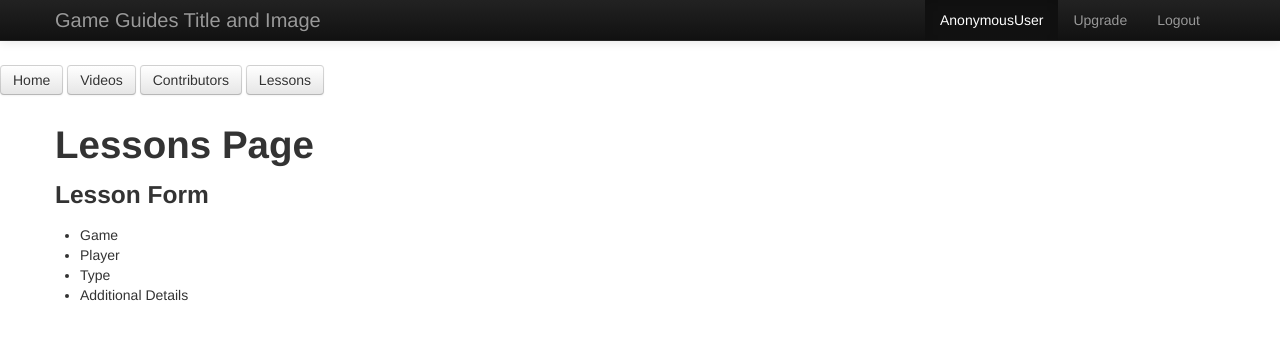
After one commit to frsilent/gameguides, a Django app: page /lessons/ in a window 1280 px wide. The commit adds this page. Shown: the top 340 px of the page. Run offline with Django 3.2, Linux system fonts and the light colour scheme.

Commit message:
Added Lessons app & appropriate URLs to submenu

```diff
--- a/game_guides/game_guides/urls.py
+++ b/game_guides/game_guides/urls.py
@@ -13,6 +13,7 @@ urlpatterns = patterns('',
     url(r'^accounts/', include('accounts.urls')),
     url(r'^contributors/', include('contributors.urls')),
     url(r'^guides/', include('guides.urls')),
+    url(r'^lessons/', include('lessons.urls')),
 
 
     # url(r'^admin/doc/', include('django.contrib.admindocs.urls')),
--- /dev/null
+++ b/game_guides/lessons/urls.py
@@ -0,0 +1,5 @@
+from django.conf.urls import patterns, url
+
+urlpatterns = patterns('lessons.views',
+    url(r'^$', 'lessons', name='lesson-booking'),
+)
--- /dev/null
+++ b/game_guides/lessons/views.py
@@ -0,0 +1,10 @@
+from django.http import HttpResponseRedirect
+from django.shortcuts import render_to_response
+from django.template import RequestContext
+
+def lessons(request):
+    return render_to_response(
+        'lessons/index.html',
+        locals(),
+        context_instance=RequestContext(request)
+    )
--- a/game_guides/templates/base.html
+++ b/game_guides/templates/base.html
@@ -54,10 +54,10 @@
       </div>
     </div>
     <div class="navbar">
-      <a class="btn">Home</a>
-      <a class="btn">Videos</a>
-      <a class="btn">Contributors</a>
-      <a class="btn">Lessons</a>
+      <a class="btn" href="{% url 'index' %}">Home</a>
+      <a class="btn" href="{% url 'guides-listing' %}">Videos</a>
+      <a class="btn" href="{% url 'contributors-listing' %}">Contributors</a>
+      <a class="btn" href="{% url 'lesson-booking' %}">Lessons</a>
     </div>
 
     <div class="container">
--- /dev/null
+++ b/game_guides/templates/lessons/index.html
@@ -0,0 +1,14 @@
+{% extends 'base.html' %}
+<div class="container">
+  <h1>{% block page_title %}Lessons Page{% endblock page_title %}</h1>
+
+  {% block content %}
+  <h3>Lesson Form</h3>
+    <ul>
+        <li>Game</li>
+        <li>Player</li>
+        <li>Type</li>
+        <li>Additional Details</li>
+    </ul>
+  {% endblock content %}
+</div>
```
Also changed, not shown: game_guides/lessons/__init__.py (added).
